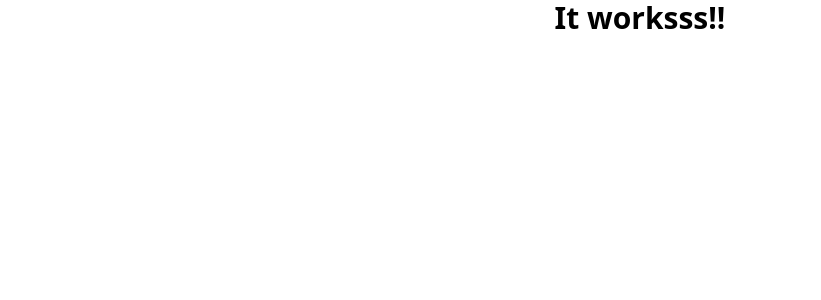
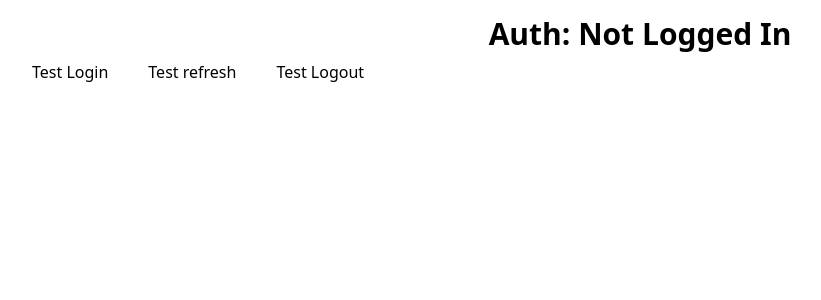
Before and after one commit to Gurpreet-Singh-01/E-commerce-frontend, a React (Vite) app: page / in a window 1280 px wide. Shown: the top 300 px of the page, without its empty margins (0-821 px from the left). Built offline with nearby package versions, Linux system fonts and the light colour scheme.

Commit message:
Fixed useAuth bug

```diff
--- a/src/App.jsx
+++ b/src/App.jsx
@@ -1,18 +1,35 @@
-import { useQuery } from '@tanstack/react-query';
+import useAuth from "./hooks/useAuth"
 
 const App = () => {
-  // Testing react query
-  const { data, isLoading } = useQuery({
-    queryKey: ['test'],
-    queryFn: async () => ({ message: 'It worksss!!' }),
-  });
+  const { user, isAuthenticated, role, login, refresh, logout } = useAuth();
+  const testUser = {
+    id:'1',
+    name:'test user',
+    email: 'test@gmail.com',
+    role:'customer'
+  }
   return (
-    <div className="min-h-screen ">
+    <div className="min-h-screen p-4">
       <h1 className="text-3xl font-bold text-center">
-        {isLoading ? 'Loading......' : data?.message}
+        Auth: {isAuthenticated ? `${user.name} (${role})` : 'Not Logged In'}
       </h1>
+
+      <button
+        className="px-4 py-2 rounded mr-2"
+        onClick={() => login(testUser)}
+      >Test Login</button>
+
+      <button
+        className="px-4 py-2 rounded mr-2"
+        onClick={refresh}
+      >Test refresh</button>
+      <button
+        className="px-4 py-2 rounded mr-2"
+        onClick={logout}
+      >Test Logout</button>
+
     </div>
-  );
-};
+  )
+}
 
-export default App;
+export default App
--- a/src/hooks/useAuth.js
+++ b/src/hooks/useAuth.js
@@ -6,11 +6,12 @@ const useAuth = () => {
   const { user, isAuthenticated } = useSelector((state) => state.auth);
 
   const login = (userData) => {
-    dispatch(setCredentials({ userData }));
+    dispatch(setCredentials({ user: userData }));
   };
 
   const refresh = async () => {
     try {
+      // API here
       const response = {
         user: {
           id: '1',
@@ -42,7 +43,7 @@ const useAuth = () => {
     role: getRole(),
     login,
     refresh,
-    logout: logoutUser(),
+    logout: logoutUser,
   };
 };
 
```
